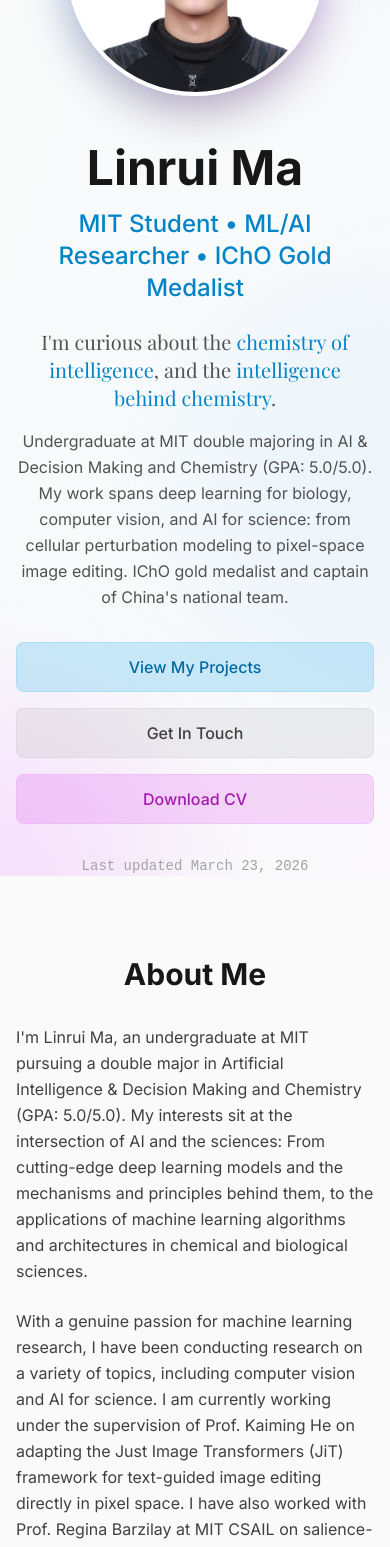
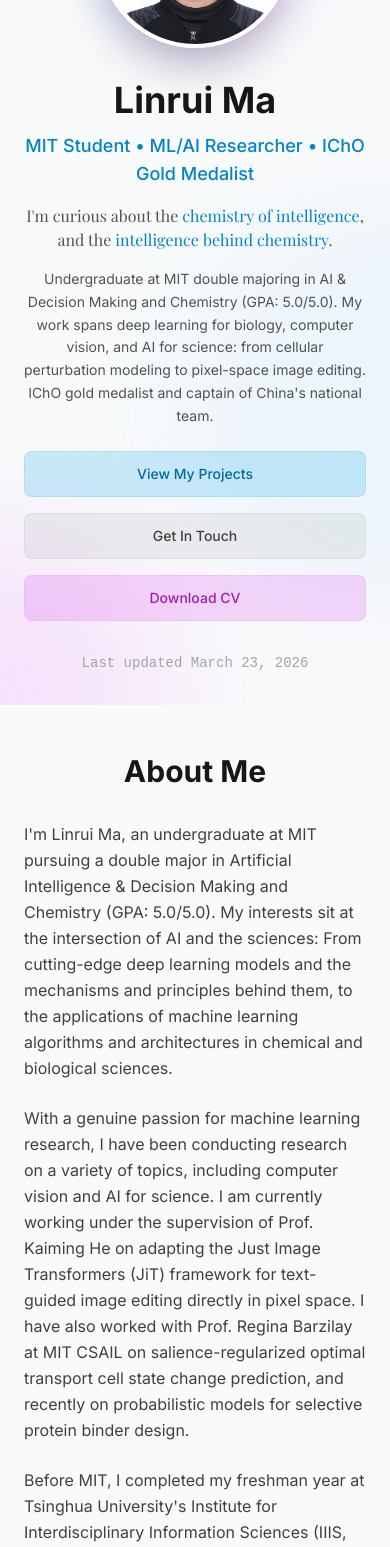
Before and after one commit to JerryLin828/JerryLin828.github.io, a Next.js app: page / in a window 390 px wide. Shown: the part 240-1787 px from the top of the page. Built offline with nearby package versions, Linux system fonts and the light colour scheme; a web font is replaced by a local one.

Commit message:
Optimizing Mobile Performance - Trial 1

```diff
--- a/app/page.tsx
+++ b/app/page.tsx
@@ -11,7 +11,7 @@
   return (
     <div className="relative">
       {/* Hero Section with elegant gradient background */}
-      <section className="relative min-h-[75vh] flex items-center justify-center overflow-hidden bg-gradient-to-br from-neutral-50 via-primary-50/20 to-secondary-50/20 dark:from-[#050510] dark:via-[#0a0a1a] dark:to-[#080818] pt-20">
+      <section className="relative min-h-[auto] sm:min-h-[75vh] flex items-center justify-center overflow-hidden bg-gradient-to-br from-neutral-50 via-primary-50/20 to-secondary-50/20 dark:from-[#050510] dark:via-[#0a0a1a] dark:to-[#080818] pt-24 pb-8 sm:pt-20 sm:pb-0">
         {/* Animated gradient orbs for subtle effect */}
         <div className="absolute inset-0 overflow-hidden">
           <div className="absolute -top-40 -right-40 w-80 h-80 bg-primary-300/30 dark:bg-primary-800/15 rounded-full blur-3xl animate-float" />
@@ -26,12 +26,12 @@
       </section>
 
       {/* About Section */}
-      <section id="about" className="py-20 bg-neutral-50/80 dark:bg-[#0a0a12]">
+      <section id="about" className="py-12 sm:py-20 bg-neutral-50/80 dark:bg-[#0a0a12]">
         <AboutSection />
       </section>
 
       {/* Portfolio Section */}
-      <section id="portfolio" className="relative py-20 bg-gradient-to-br from-neutral-50 via-primary-50/20 to-secondary-50/20 dark:from-[#050510] dark:via-[#0a0a1a] dark:to-[#080818] overflow-hidden">
+      <section id="portfolio" className="relative py-12 sm:py-20 bg-gradient-to-br from-neutral-50 via-primary-50/20 to-secondary-50/20 dark:from-[#050510] dark:via-[#0a0a1a] dark:to-[#080818] overflow-hidden">
         <div className="absolute inset-0 overflow-hidden">
           <div className="absolute -top-40 -right-40 w-80 h-80 bg-primary-300/30 dark:bg-primary-800/15 rounded-full blur-3xl animate-float" />
           <div className="absolute -bottom-40 -left-40 w-80 h-80 bg-secondary-300/30 dark:bg-secondary-800/15 rounded-full blur-3xl animate-float animation-delay-2000" />
@@ -42,12 +42,12 @@
       </section>
 
       {/* Experience Section */}
-      <section id="experience" className="py-20 bg-neutral-50/80 dark:bg-[#0a0a12]">
+      <section id="experience" className="py-12 sm:py-20 bg-neutral-50/80 dark:bg-[#0a0a12]">
         <ExperienceSection />
       </section>
 
       {/* Awards Section */}
-      <section id="awards" className="relative py-20 bg-gradient-to-br from-neutral-50 via-primary-50/20 to-secondary-50/20 dark:from-[#050510] dark:via-[#0a0a1a] dark:to-[#080818] overflow-hidden">
+      <section id="awards" className="relative py-12 sm:py-20 bg-gradient-to-br from-neutral-50 via-primary-50/20 to-secondary-50/20 dark:from-[#050510] dark:via-[#0a0a1a] dark:to-[#080818] overflow-hidden">
         <div className="absolute inset-0 overflow-hidden">
           <div className="absolute -top-40 -left-40 w-80 h-80 bg-secondary-300/30 dark:bg-secondary-800/15 rounded-full blur-3xl animate-float" />
           <div className="absolute -bottom-40 -right-40 w-80 h-80 bg-primary-300/30 dark:bg-primary-800/15 rounded-full blur-3xl animate-float animation-delay-2000" />
@@ -58,7 +58,7 @@
       </section>
 
       {/* Contact Section */}
-      <section id="contact" className="py-20 bg-neutral-50/80 dark:bg-[#0a0a12]">
+      <section id="contact" className="py-12 sm:py-20 bg-neutral-50/80 dark:bg-[#0a0a12]">
         <ContactSection />
       </section>
 
--- a/components/AboutSection.tsx
+++ b/components/AboutSection.tsx
@@ -10,7 +10,7 @@
   })
 
   return (
-    <div className="container mx-auto px-4 sm:px-6 lg:px-8">
+    <div className="container mx-auto px-6 sm:px-8 lg:px-8">
       <motion.div
         ref={ref}
         initial={{ opacity: 0, y: 20 }}
--- a/components/ContactSection.tsx
+++ b/components/ContactSection.tsx
@@ -51,7 +51,7 @@
 
 export default function ContactSection() {
   return (
-    <div className="container mx-auto px-4 sm:px-6 lg:px-8">
+    <div className="container mx-auto px-6 sm:px-8 lg:px-8">
       <motion.div
         initial={{ opacity: 0, y: 20 }}
         whileInView={{ opacity: 1, y: 0 }}
@@ -81,9 +81,9 @@
               whileInView={{ opacity: 1, y: 0 }}
               viewport={{ once: true }}
               transition={{ duration: 0.4, delay: index * 0.1 }}
-              className="group flex items-center gap-4 p-4 bg-white dark:bg-[#111118] rounded-xl shadow-sm hover:shadow-lg border border-neutral-100 dark:border-neutral-800 hover:border-primary-200 dark:hover:border-primary-800 transition-all duration-200 hover:-translate-y-0.5"
+              className="group flex items-center gap-3 sm:gap-4 p-3 sm:p-4 bg-white dark:bg-[#111118] rounded-xl shadow-sm hover:shadow-lg border border-neutral-100 dark:border-neutral-800 hover:border-primary-200 dark:hover:border-primary-800 transition-all duration-200 hover:-translate-y-0.5"
             >
-              <div className="flex-shrink-0 w-11 h-11 rounded-lg bg-neutral-50 dark:bg-neutral-800 group-hover:bg-primary-50 dark:group-hover:bg-primary-900/30 flex items-center justify-center text-neutral-500 dark:text-neutral-400 group-hover:text-primary-600 dark:group-hover:text-primary-400 transition-colors">
+              <div className="flex-shrink-0 w-10 h-10 sm:w-11 sm:h-11 rounded-lg bg-neutral-50 dark:bg-neutral-800 group-hover:bg-primary-50 dark:group-hover:bg-primary-900/30 flex items-center justify-center text-neutral-500 dark:text-neutral-400 group-hover:text-primary-600 dark:group-hover:text-primary-400 transition-colors">
                 {link.icon}
               </div>
               <div className="min-w-0">
--- a/components/Footer.tsx
+++ b/components/Footer.tsx
@@ -18,7 +18,7 @@
 export default function Footer() {
   return (
     <footer className="bg-white dark:bg-[#050510] border-t border-neutral-200 dark:border-neutral-800/50">
-      <div className="container mx-auto px-4 sm:px-6 lg:px-8 py-8">
+      <div className="container mx-auto px-6 sm:px-8 lg:px-8 py-6 sm:py-8">
         <div className="flex flex-col md:flex-row items-center justify-between gap-6">
           {/* Nav Links */}
           <nav className="flex flex-wrap justify-center gap-x-6 gap-y-2 text-sm">
--- a/components/Header.tsx
+++ b/components/Header.tsx
@@ -38,7 +38,7 @@
           : 'bg-transparent'
       }`}
     >
-      <nav className="container mx-auto px-4 sm:px-6 lg:px-8">
+      <nav className="container mx-auto px-5 sm:px-6 lg:px-8">
         <div className="flex items-center justify-between h-16">
           {/* Logo */}
           <motion.div
--- a/components/HeroSection.tsx
+++ b/components/HeroSection.tsx
@@ -9,8 +9,8 @@
 
 export default function HeroSection() {
   return (
-    <div className="container mx-auto px-4 sm:px-6 lg:px-8">
-      <div className="flex flex-col lg:flex-row items-center justify-between gap-12">
+    <div className="container mx-auto px-6 sm:px-8 lg:px-8">
+      <div className="flex flex-col lg:flex-row items-center justify-between gap-8 lg:gap-12">
 
         {/* Profile Image */}
         <motion.div
@@ -19,7 +19,7 @@
           transition={{ duration: 0.5 }}
           className="lg:w-1/3"
         >
-          <div className="relative w-64 h-64 md:w-80 md:h-80 mx-auto">
+          <div className="relative w-48 h-48 sm:w-64 sm:h-64 md:w-80 md:h-80 mx-auto">
             {/* Decorative ring */}
             <div className="absolute inset-0 bg-gradient-to-br from-primary-400 to-secondary-400 rounded-full animate-pulse opacity-20 blur-xl" />
 
@@ -44,24 +44,24 @@
           className="lg:w-2/3 text-center lg:text-left"
         >
           {/* Name */}
-          <h1 className="text-5xl sm:text-6xl md:text-7xl font-bold text-neutral-900 dark:text-white mb-4">
+          <h1 className="text-4xl sm:text-5xl md:text-7xl font-bold text-neutral-900 dark:text-white mb-3">
             Linrui Ma
           </h1>
 
           {/* Title/Role */}
-          <p className="text-2xl md:text-3xl text-primary-600 dark:text-primary-400 font-medium mb-6">
+          <p className="text-lg sm:text-2xl md:text-3xl text-primary-600 dark:text-primary-400 font-medium mb-4 sm:mb-6">
             MIT Student • ML/AI Researcher • IChO Gold Medalist
           </p>
 
           {/* Tagline */}
           <p className="text-neutral-600 dark:text-neutral-400 mb-4">
-            <em className={`${playfair.className} text-xl`}>
+            <em className={`${playfair.className} text-base sm:text-xl`}>
               I&apos;m curious about the <span className="text-primary-600 dark:text-primary-400">chemistry of intelligence</span>, and the <span className="text-primary-600 dark:text-primary-400">intelligence behind chemistry</span>.
             </em>
           </p>
 
           {/* Short Bio */}
-          <p className="text-base text-neutral-600 dark:text-neutral-400 mb-8 leading-relaxed">
+          <p className="text-sm sm:text-base text-neutral-600 dark:text-neutral-400 mb-6 sm:mb-8 leading-relaxed">
             Undergraduate at MIT double majoring in AI &amp; Decision Making and Chemistry (GPA: 5.0/5.0).
             My work spans deep learning for biology, computer vision, and AI for science: from cellular
             perturbation modeling to pixel-space image editing. IChO gold medalist and captain of China&apos;s national team.
@@ -76,20 +76,20 @@
           >
             <Link
               href="#portfolio"
-              className="px-8 py-3 bg-primary-500/20 hover:bg-primary-500/30 text-primary-700 dark:text-primary-300 font-medium rounded-lg transition-all duration-200 transform hover:scale-105 hover:shadow-xl border border-primary-300/40 dark:border-primary-600/30"
+              className="px-6 sm:px-8 py-3 bg-primary-500/20 hover:bg-primary-500/30 text-primary-700 dark:text-primary-300 font-medium rounded-lg transition-all duration-200 transform hover:scale-105 hover:shadow-xl border border-primary-300/40 dark:border-primary-600/30 text-sm sm:text-base"
             >
               View My Projects
             </Link>
             <Link
               href="#contact"
-              className="px-8 py-3 bg-neutral-500/10 hover:bg-neutral-500/20 text-neutral-700 dark:text-neutral-300 border border-neutral-300/50 dark:border-neutral-600/30 font-medium rounded-lg transition-all duration-200 transform hover:scale-105 hover:shadow-xl"
+              className="px-6 sm:px-8 py-3 bg-neutral-500/10 hover:bg-neutral-500/20 text-neutral-700 dark:text-neutral-300 border border-neutral-300/50 dark:border-neutral-600/30 font-medium rounded-lg transition-all duration-200 transform hover:scale-105 hover:shadow-xl text-sm sm:text-base"
             >
               Get In Touch
             </Link>
             <a
               href="/resume.pdf"
               download
-              className="px-8 py-3 bg-secondary-500/20 hover:bg-secondary-500/30 text-secondary-700 dark:text-secondary-300 font-medium rounded-lg transition-all duration-200 transform hover:scale-105 hover:shadow-xl border border-secondary-300/40 dark:border-secondary-600/30"
+              className="px-6 sm:px-8 py-3 bg-secondary-500/20 hover:bg-secondary-500/30 text-secondary-700 dark:text-secondary-300 font-medium rounded-lg transition-all duration-200 transform hover:scale-105 hover:shadow-xl border border-secondary-300/40 dark:border-secondary-600/30 text-sm sm:text-base"
             >
               Download CV
             </a>
--- a/components/PortfolioSection.tsx
+++ b/components/PortfolioSection.tsx
@@ -32,7 +32,7 @@
 
 export default function PortfolioSection() {
   return (
-    <div className="container mx-auto px-4 sm:px-6 lg:px-8">
+    <div className="container mx-auto px-6 sm:px-8 lg:px-8">
       {/* Section Header */}
       <motion.div
         initial={{ opacity: 0, y: 20 }}
```
Also changed, not shown: components/AwardsSection.tsx (+9 -7 lines), components/ExperienceSection.tsx (+11 -11 lines).
